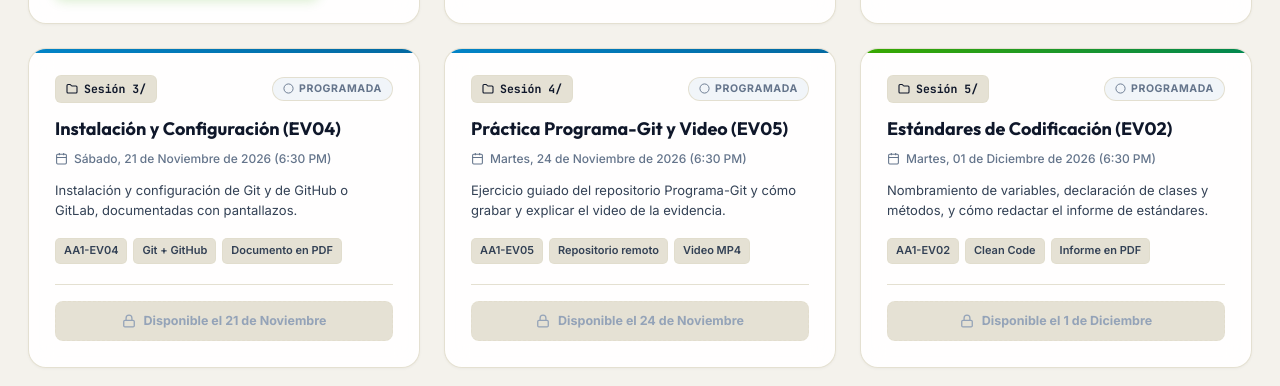
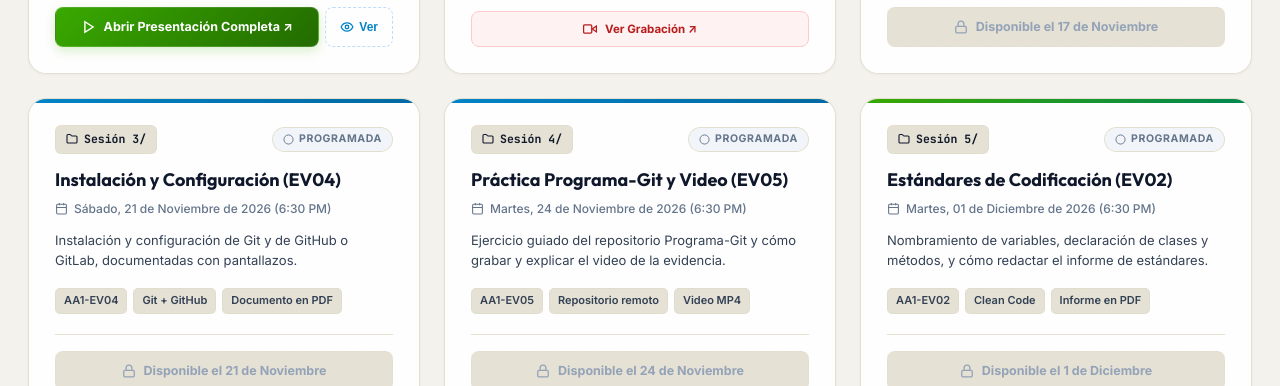
Before and after one commit to juliantrujilo/materiales-adso-ga6, a plain HTML site: page explorar.html in a window 1280 px wide. Shown: the part 909-1295 px from the top of the page. Drawn offline with Linux system fonts and the light colour scheme.

Commit message:
feat: grabación de la Sesión 1 de la Guía 7 en el Hub

```diff
--- a/explorar.html
+++ b/explorar.html
@@ -2243,6 +2243,10 @@
             <svg width="13" height="13" viewBox="0 0 24 24" fill="none" stroke="currentColor" stroke-width="2.2"><path d="M4 19.5v-15A2.5 2.5 0 0 1 6.5 2H20v20H6.5a2.5 2.5 0 0 1-2.5-2.5Z"/><path d="M6 6h10"/><path d="M6 10h10"/></svg>
             Guía de Estudio ↗
           </a>
+          <a href="https://youtu.be/vQ95QvyRUg8" target="_blank" id="btnGrabacionSesion1G7" class="btn-card-action secondary-neutral" style="font-size:11.5px;padding:8px 10px;background:#fef2f2;color:#b91c1c;border-color:#fecaca;font-weight:700;margin-top:6px;width:100%;justify-content:center;" onclick="event.preventDefault(); abrirVisorCinema('https://www.youtube.com/embed/vQ95QvyRUg8?autoplay=1', 'Grabación Sesión 1 — Herramientas de Versionamiento (Guía 7)')" title="Ver grabación en video de la sesión 1">
+            <svg width="14" height="14" viewBox="0 0 24 24" fill="none" stroke="currentColor" stroke-width="2.2"><polygon points="23 7 16 12 23 17 23 7"/><rect width="14" height="14" x="1" y="5" rx="2" ry="2"/></svg>
+            Ver Grabación ↗
+          </a>
         </div>
       </article>
 
```
